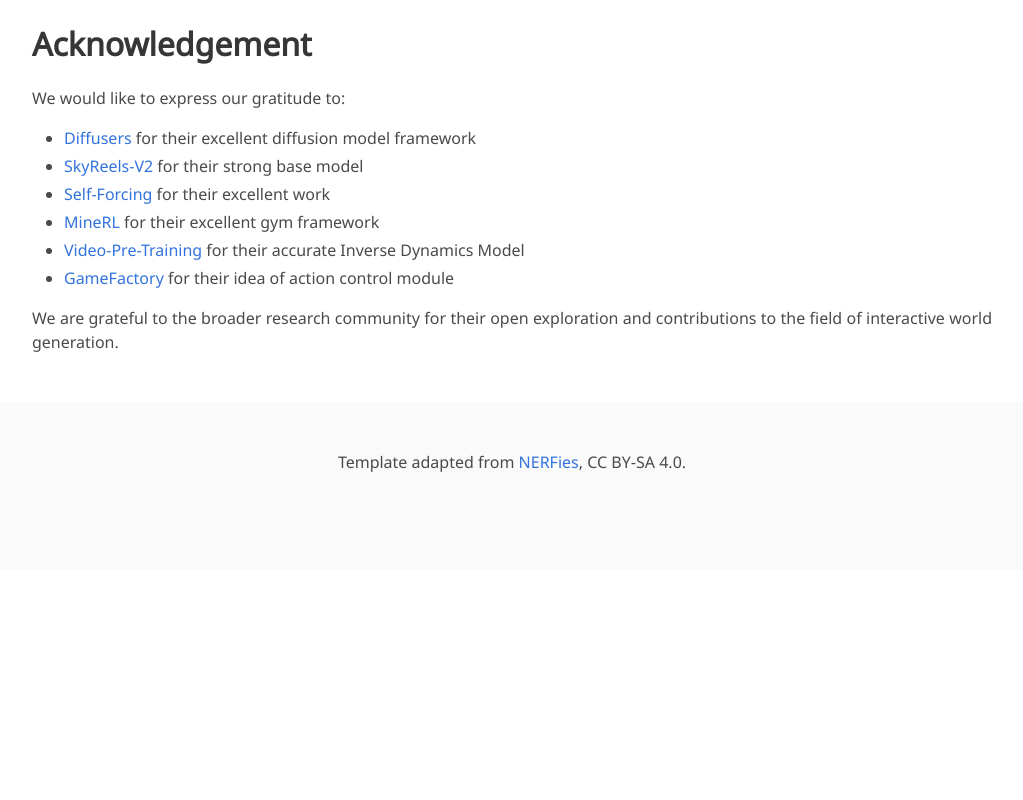
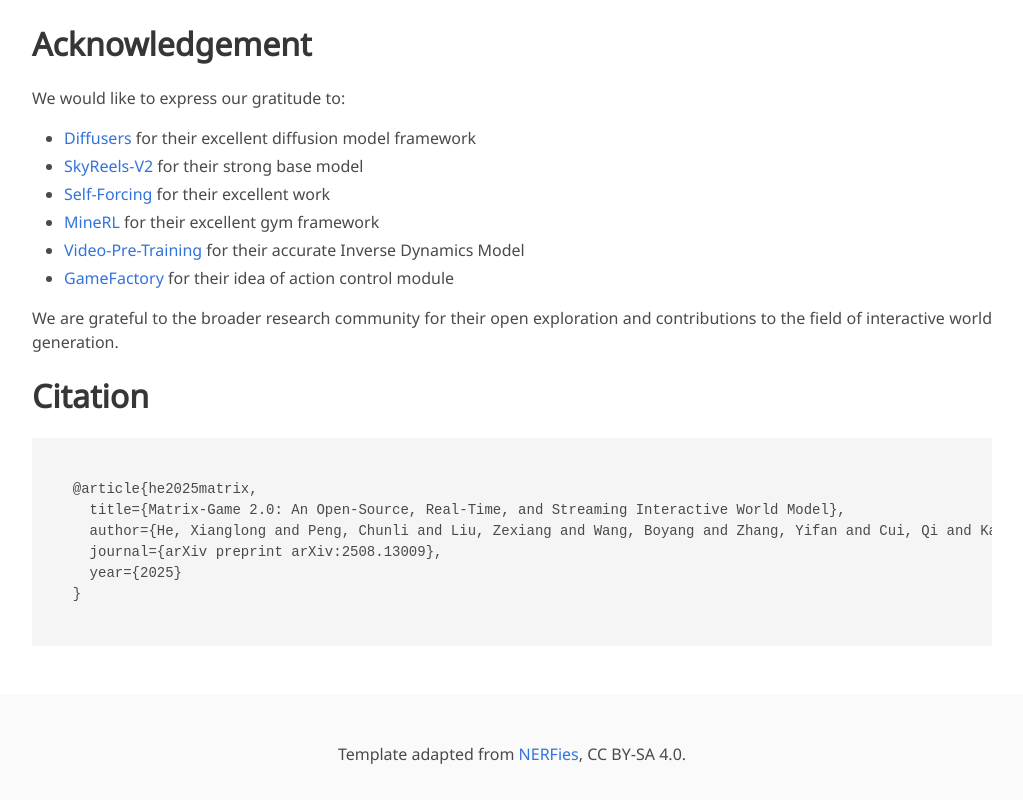
Before and after one commit to matrix-game-turbo/matrix-game-turbo.github.io, a plain HTML site: page index.html in a window 1280 px wide. Shown: the part 4698-5498 px from the top of the page, without its empty margins (128-1151 px from the left). Before the commit the page ends 5268 px from the top, so only its background shows below. Drawn offline with Linux system fonts and the light colour scheme; some icons are missing; a web font is replaced by a local one.

Commit message:
update citation part

```diff
--- a/index.html
+++ b/index.html
@@ -236,10 +236,17 @@
 </ul>
 
 <p>We are grateful to the broader research community for their open exploration and contributions to the field of interactive world generation.</p>
-<!-- </div>
+</div>
       <h2 class="title is-3">Citation</h2>
 <pre>
-<code>xxxxx</code> -->
+<code>
+  @article{he2025matrix,
+    title={Matrix-Game 2.0: An Open-Source, Real-Time, and Streaming Interactive World Model},
+    author={He, Xianglong and Peng, Chunli and Liu, Zexiang and Wang, Boyang and Zhang, Yifan and Cui, Qi and Kang, Fei and Jiang, Biao and An, Mengyin and Ren, Yangyang and Xu, Baixin and Guo, Hao-Xiang and Gong, Kaixiong and Wu, Cyrus and Li, Wei and Song, Xuchen and Liu, Yang and Li, Eric and Zhou, Yahui},
+    journal={arXiv preprint arXiv:2508.13009},
+    year={2025}
+  }
+</code>
 </pre>
 </div>
 </section>
```
